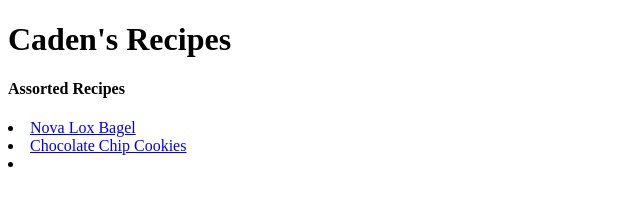
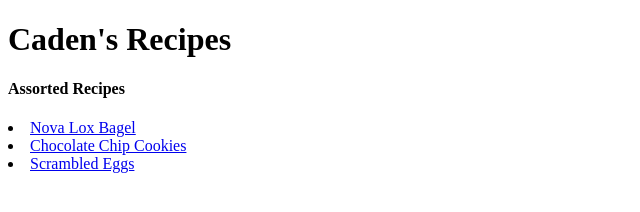
Before and after one commit to Cpun077/caden-recipes, a plain HTML site: page index.html in a window 1280 px wide. Shown: the whole page, without its empty margins (0-640 px from the left). Drawn offline with Linux system fonts and the light colour scheme.

Commit message:
Added scrambled eggs link to home

```diff
--- a/index.html
+++ b/index.html
@@ -10,7 +10,7 @@
     <ui>
         <li><a href=./recipes/novaloxbagel.html>Nova Lox Bagel</a></li>
         <li><a href=./recipes/chocolatechipcookies.html>Chocolate Chip Cookies</a></li>
-        <li></li>
+        <li><a href=./recipes/scrambedeggs.html>Scrambled Eggs</a></li>
     </ui>
 </body>
 </html>
```
